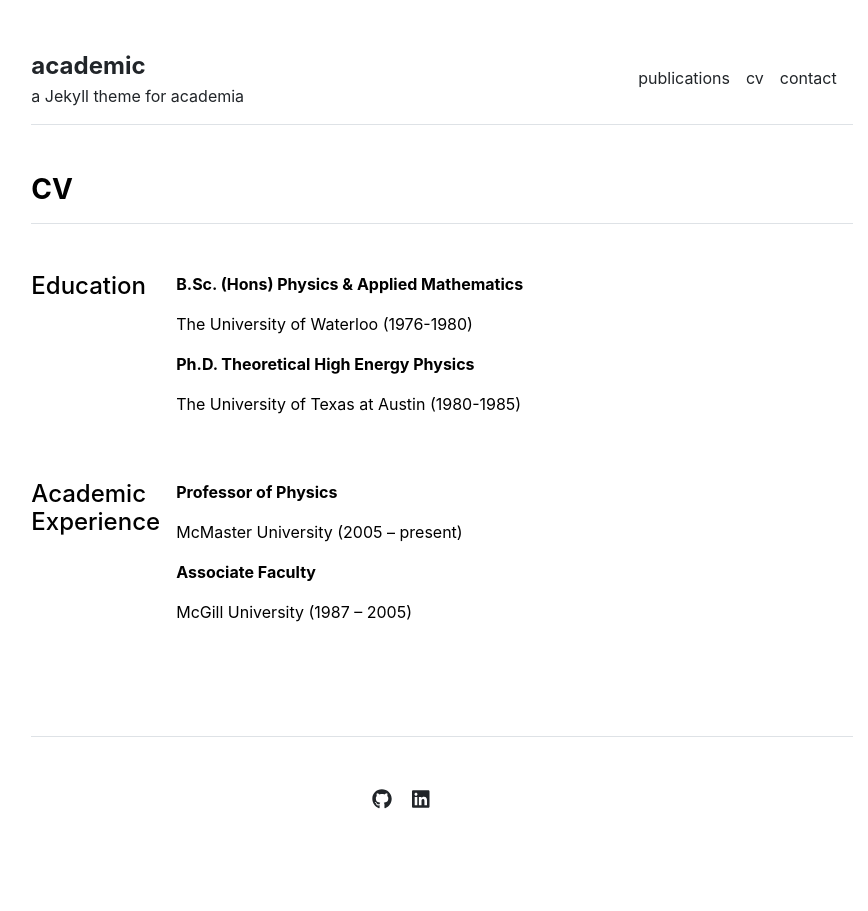
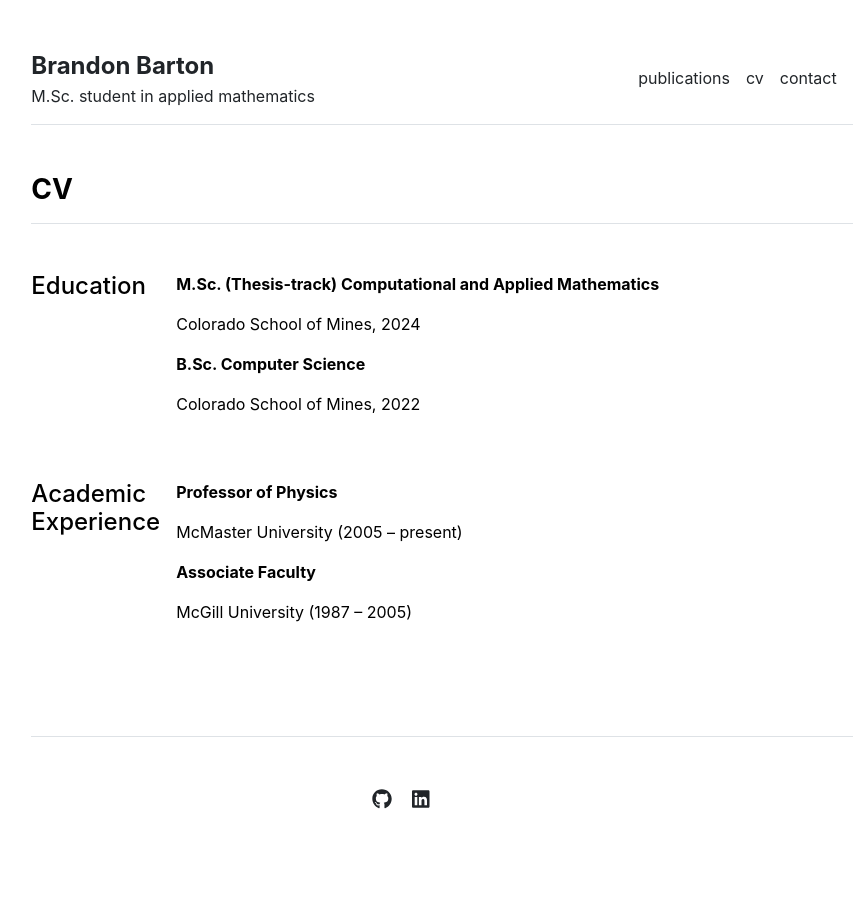
Before and after one commit to bartonbrandon/bartonbrandon.github.io, a Jekyll site: the page built from cv.md, in a window 1280 px wide. Shown: the whole page, without its empty margins (198-1066 px from the left). Built offline with Jekyll 4.4.1, drawn with Linux system fonts in a browser that asks for light colours.

Commit message:
updated home page

```diff
--- a/_config.yml
+++ b/_config.yml
@@ -1,4 +1,4 @@
 url: "" # the base hostname & protocol for your site, e.g. http://example.com
 baseurl: "" # the subpath of your site, e.g. /blog
-title: "academic" # the name of your site, e.g. ACME Corp.
-description: "a Jekyll theme for academia"
+title: "Brandon Barton" # the name of your site, e.g. ACME Corp.
+description: "M.Sc. student in applied mathematics"
--- a/_data/cv/education.yml
+++ b/_data/cv/education.yml
@@ -1,5 +1,5 @@
-- title: 'B.Sc. (Hons) Physics & Applied Mathematics'
-  description: 'The University of Waterloo (1976-1980)'
+- title: 'M.Sc. (Thesis-track) Computational and Applied Mathematics'
+  description: 'Colorado School of Mines, 2024'
 
-- title: 'Ph.D. Theoretical High Energy Physics'
-  description: 'The University of Texas at Austin (1980-1985)'
+- title: 'B.Sc. Computer Science'
+  description: 'Colorado School of Mines, 2022'
```
Also changed, not shown: index.md (+2 -2 lines).
